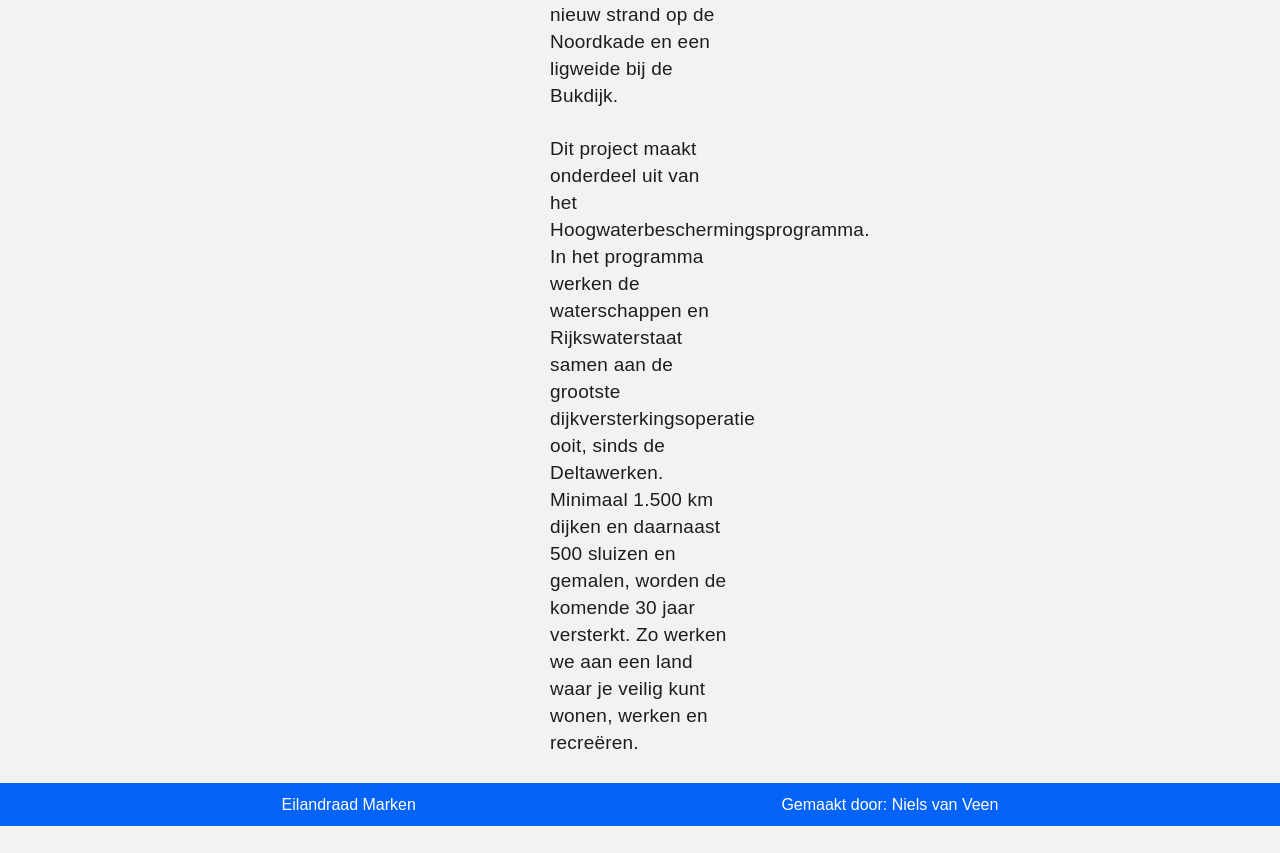
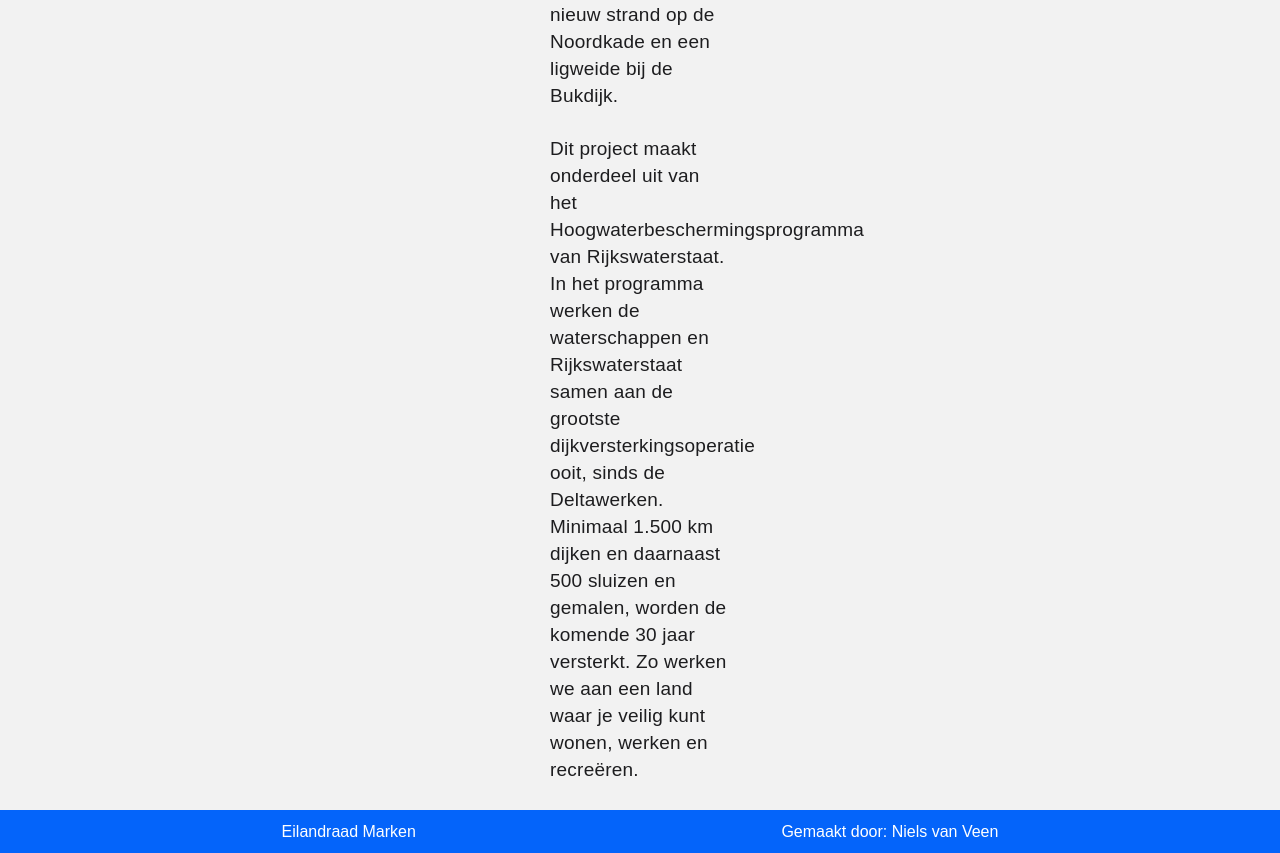
Before and after one commit to Nielsvanveen017/Eilandraad-laatste-versie--goede-, a plain HTML site: page pages/nieuws-detail-pagina's/persbericht-rijkswaterstaat-dijkversterking.html in a window 1280 px wide. Shown: the part 8323-9176 px from the top of the page. Before the commit the page ends 9149 px from the top, so only its background shows below. Drawn offline with Linux system fonts and the light colour scheme.

Commit message:
update aan tekst rijkswaterstaat

```diff
--- a/pages/nieuws-detail-pagina's/persbericht-rijkswaterstaat-dijkversterking.html
+++ b/pages/nieuws-detail-pagina's/persbericht-rijkswaterstaat-dijkversterking.html
@@ -62,7 +62,7 @@
                      <h3>Het resultaat</h3>
                      <p class="article-tekst-font">Bij de start van de aanbesteding in oktober 2020 heeft Rijkswaterstaat via een online marktplein de opdracht uitgezet voor uitvoering van het project. Daarop hebben 5 aannemers interesse getoond en zich aangemeld. Tot eind mei 2021 heeft Rijkswaterstaat verschillende gespreksrondes (dialoogsessies) georganiseerd, waarin geïnteresseerde aannemers vragen konden stellen. In totaal zijn er circa 250 vragen gesteld. Eind juni 2021 deden 4 partijen een aanbieding voor deze opdracht. Op 30 augustus 2021 werd het werk voorlopig gegund aan Hof van Marken. Na het verlopen van de bezwaartermijn is de gunning nu definitief.</p>
                     <p class="article-tekst-font">De dijk om Marken aan de West- en Zuidkade voldoet niet meer aan de huidige waterveiligheidsnormen. Delen van de dijk hebben stabiliteitsproblemen. Daarnaast is de dijk te laag en is de steenbekleding op veel plekken niet stevig genoeg. Daarom wordt buitendijks, tegen de bestaande dijk, een nieuwe (hogere) dijk aangelegd. Daarna wordt de bestaande dijk weggehaald, waarbij zoveel mogelijk materialen uit de bestaande dijk worden hergebruikt in de nieuwe dijk.Rijkswaterstaat ziet de dijkversterking als een uitdagend project, gezien de strenge criteria op gebied van waterveiligheid, kwaliteit en draagvlak in de omgeving. Daarnaast dient de nieuwe dijk te passen bij het cultuurhistorisch karakter, het landschap en de natuur op en rond Marken. Gelijktijdig met de dijkversterking worden er recreatieve voorzieningen aangelegd, zoals het aanleggen van een nieuw strand op de Noordkade en een ligweide bij de Bukdijk.</p>
-                    <p class="article-tekst-font">Dit project maakt onderdeel uit van het Hoogwaterbeschermingsprogramma. In het programma werken de waterschappen en Rijkswaterstaat samen aan de grootste dijkversterkingsoperatie ooit, sinds de Deltawerken. Minimaal 1.500 km dijken en daarnaast 500 sluizen en gemalen, worden de komende 30 jaar versterkt. Zo werken we aan een land waar je veilig kunt wonen, werken en recreëren.</p>
+                    <p class="article-tekst-font">Dit project maakt onderdeel uit van het Hoogwaterbeschermingsprogramma van Rijkswaterstaat. In het programma werken de waterschappen en Rijkswaterstaat samen aan de grootste dijkversterkingsoperatie ooit, sinds de Deltawerken. Minimaal 1.500 km dijken en daarnaast 500 sluizen en gemalen, worden de komende 30 jaar versterkt. Zo werken we aan een land waar je veilig kunt wonen, werken en recreëren.</p>
                  </section>
 
         </section>
```
